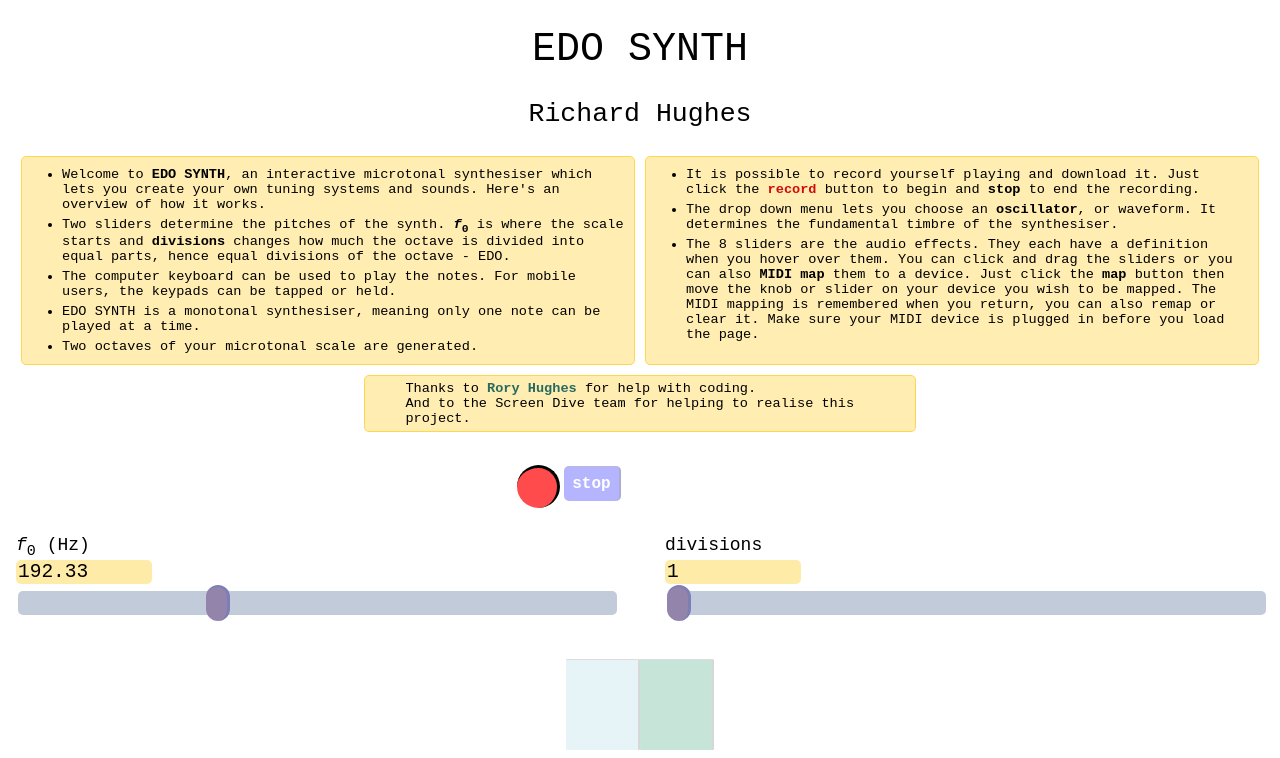
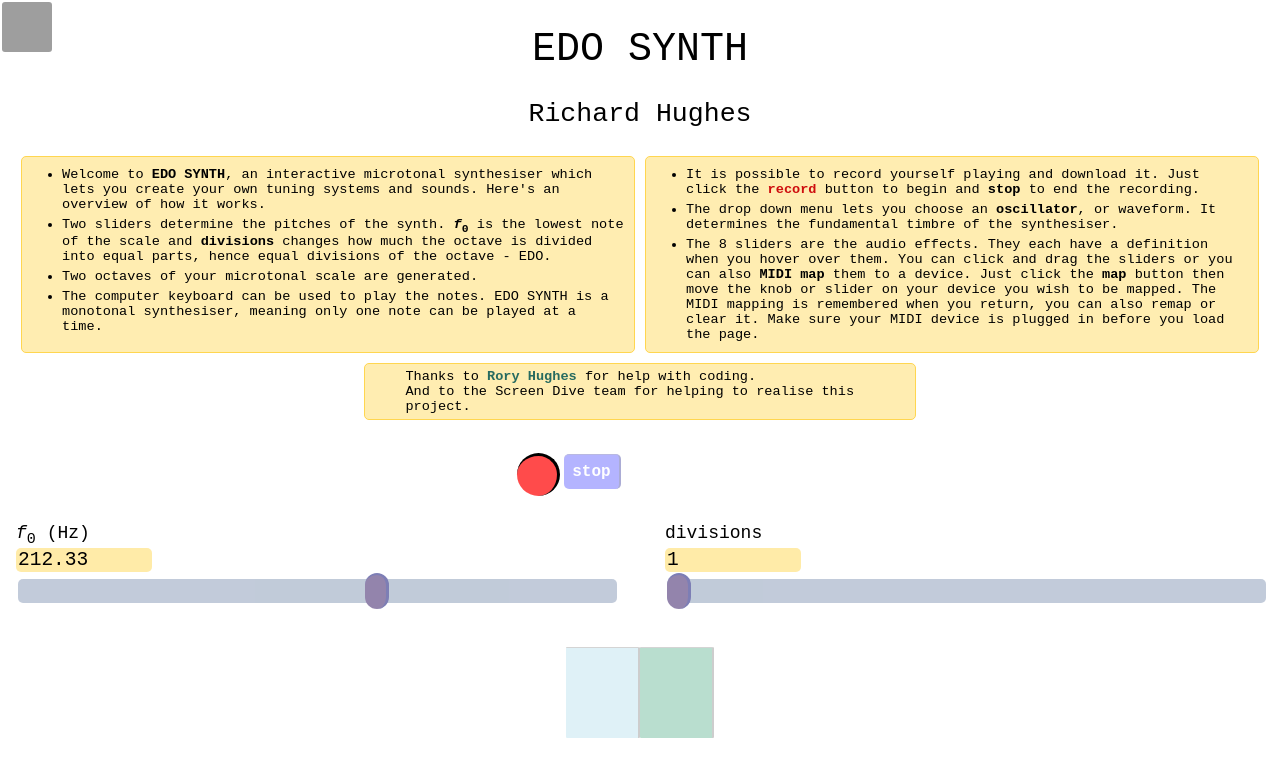
Before and after one commit to rwjhughes/website, a Next.js app: page /edo in a window 1280 px wide. Shown: the top 758 px of the page. Built offline with nearby package versions, Linux system fonts and the light colour scheme; grey boxes are pictures that could not be loaded; a web font is replaced by a local one.

Commit message:
gaudeamus

```diff
--- a/pages/edo.js
+++ b/pages/edo.js
@@ -184,7 +184,7 @@ const Home = () => {
   const isTouchDevice = typeof window !== 'undefined' && 'ontouchstart' in window
   const midiRef = useRef(null)
 
-  const [f0, setF0] = useState(Math.random()*500)
+  const [f0, setF0] = useState(Math.random()*500+20)
   const [divisions, setDivisions] = useState(Math.round(Math.random()*23+1))
 
   const [recordingURL, setRecordingURL] = useState()
@@ -320,13 +320,16 @@ const Home = () => {
       <h1>EDO SYNTH</h1>
       <h2><a href="https://richardhughes.ie" target="_blank" title="Get me out of here!">Richard Hughes</a></h2>
     </div>
+    <a href="https://gaudeamusscreendive.com/routes/index.html">
+      <div className="nav">
+      </div>
+    </a>
     <FlexRow>
     <ul>
       <li>Welcome to <b>EDO SYNTH</b>, an interactive microtonal synthesiser which lets you create your own tuning systems and sounds. Here's an overview of how it works.</li>
-      <li>Two sliders determine the pitches of the synth. <b><i> f</i><sub>0</sub></b> is where the scale starts and <b>divisions</b> changes how much the octave is divided into equal parts, hence equal divisions of the octave - EDO.</li>
-      <li>The computer keyboard can be used to play the notes. For mobile users, the keypads can be tapped or held.</li>
-      <li>EDO SYNTH is a monotonal synthesiser, meaning only one note can be played at a time.</li>
+      <li>Two sliders determine the pitches of the synth. <b><i> f</i><sub>0</sub></b> is the lowest note of the scale and <b>divisions</b> changes how much the octave is divided into equal parts, hence equal divisions of the octave - EDO.</li>
       <li>Two octaves of your microtonal scale are generated.</li>
+      <li>The computer keyboard can be used to play the notes. EDO SYNTH is a monotonal synthesiser, meaning only one note can be played at a time.</li>
     </ul>
     <ul>
       <li>It is possible to record yourself playing and download it. Just click the <b><red>record</red></b> button to begin and <b>stop</b> to end the recording.</li>
@@ -386,7 +389,7 @@ const Home = () => {
           big={true}
           type="range"
           min="6050"
-          max="20000"
+          max="13951"
           value={f0InvExp(f0)}
           onChange={e => setF0(f0Exp(Number(e.target.value)))}
         />
@@ -417,7 +420,7 @@ const Home = () => {
           onChange={e => setDivisions(Number(e.target.value))}
         />
       </SliderWrap>
-      {invalidNumbers && <p id="invalid">enter a valid number in both boxes</p>}
+      {invalidNumbers && <p id="invalid">invalid numbers <br/><br/> <b><i>f</i><sub>0</sub></b> 20-20,000Hz | <b>divisions</b> 1-24</p>}
     </FlexRowWrapped>
 
     <FlexRow justify="center">
--- a/shared/edosynth_style.css
+++ b/shared/edosynth_style.css
@@ -159,6 +159,20 @@ ul{
 
 #acknowledge{
   width:40%;
+}
+
+.nav{
+  position: fixed;
+  top:0;
+  left:0;
+  width: 50px;
+  height:50px;
+  background-image: url(https://gaudeamusscreendive.com/global/homewhite.png);
+  background-size: 100% 100%;
+  background-color: black;
+  border: solid 2px white;
+  border-radius: 5px;
+  z-index: 9999;
 }
 
 li{
--- a/shared/styles.js
+++ b/shared/styles.js
@@ -49,7 +49,7 @@ export const Slider = styled.input`
     height: ${p => p.big ? "36" : "18"}px; /* Slider handle height */
     border-radius: 18px;
     border-right: ${p => p.big ? "3px" : "2px"} solid rgb(71, 72, 151);
-    border-top: ${p => p.big ? "2px" : "1px"}  solid rgb(71, 72, 151);
+    border-top: ${p => p.big ? "2px" : "2px"}  solid rgb(71, 72, 151);
     background: #66518a; /* background */
     cursor: pointer; /* Cursor on hover */
   }
@@ -86,22 +86,22 @@ display: inline-block;
 border-right: 2px solid rgb(156, 156, 156);
 border-top: 1px solid rgb(170, 170, 170);
 border-radius: 1px;
-opacity:0.4;
+opacity:0.5;
 
 @keyframes pulser{
-0%{opacity:0.4}
+0%{opacity:0.6}
 50%{opacity:0.8}
-100%{opacity:0.4}
+100%{opacity:0.6}
 }
 
   span {
-    opacity: 0.5;
+    opacity: 0.6;
     font-size: 16px;
     padding: 8px;
   }
 
   &:hover{
-    // filter: drop-shadow(0 0 0.75rem crimson);
+    filter: drop-shadow(0 0 0.75rem crimson);
     opacity:1;
   }
 
```
Also changed, not shown: 2 other files (tests, documents, lock files or other folders).
